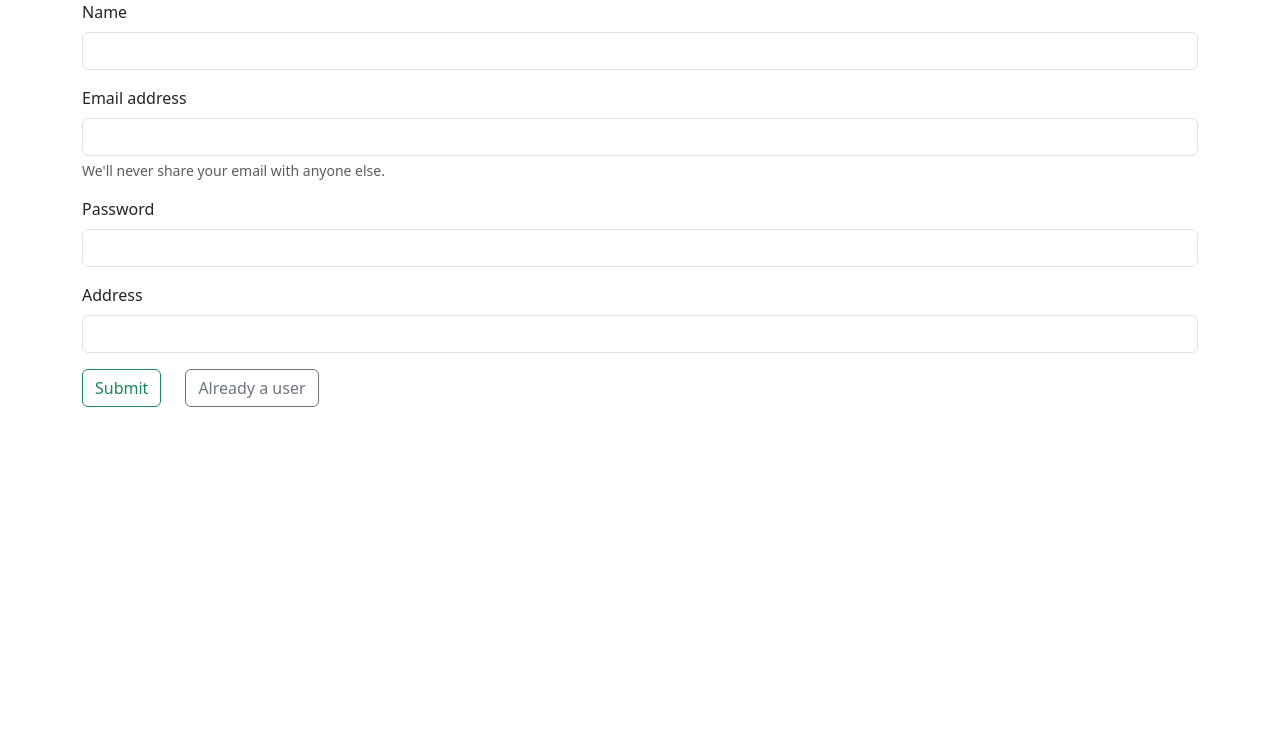
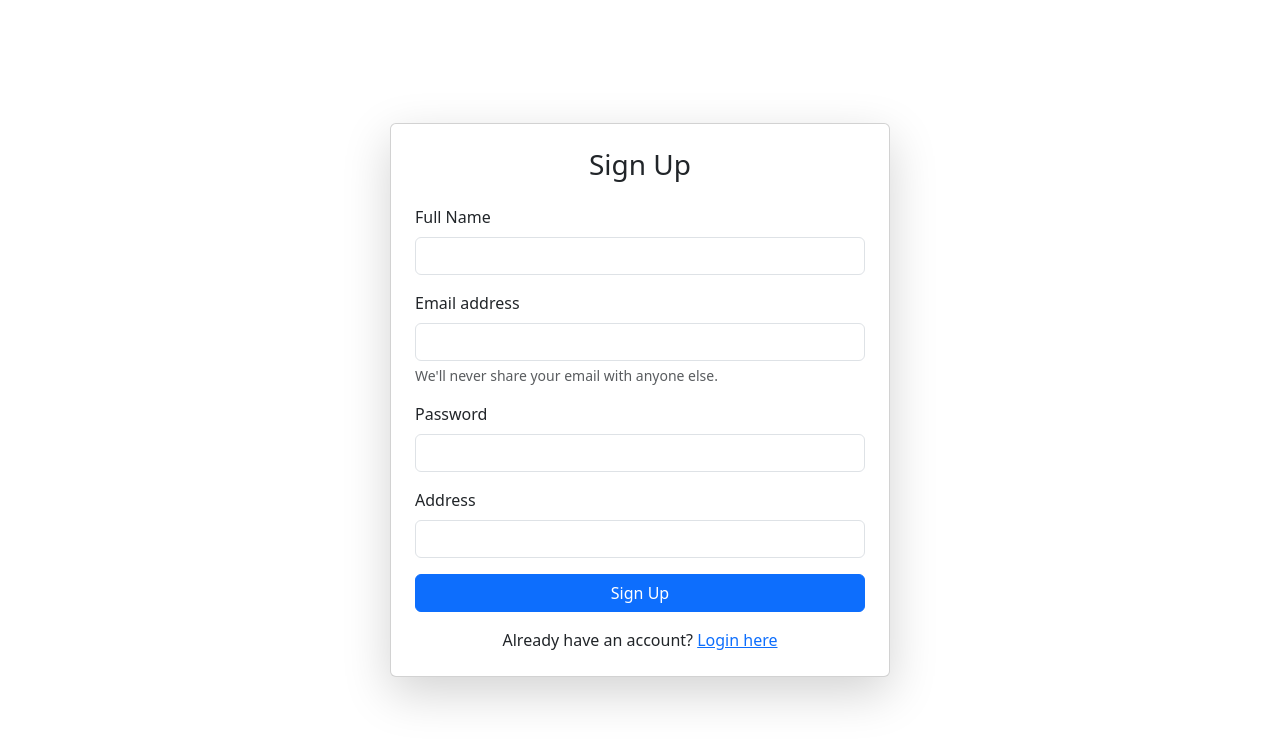
Before and after one commit to vais2004/Eatzyra, a React (Create React App) app in the folder my-app/: page /signup in a window 1280 px wide. Shown: the top 744 px of the page. Built offline with nearby package versions, Linux system fonts and the light colour scheme.

Commit message:
update the styling of login page and signup page

```diff
--- a/my-app/src/components/SignUp.jsx
+++ b/my-app/src/components/SignUp.jsx
@@ -1,3 +1,109 @@
+// import React, { useState } from "react";
+// import { Link } from "react-router-dom";
+
+// export default function SignUp() {
+//   const [data, setData] = useState({
+//     name: "",
+//     email: "",
+//     password: "",
+//     location: "",
+//   });
+
+//   const handleSubmit = async (e) => {
+//     e.preventDefault();
+//     const response = await fetch("http://localhost:5000/api/createuser", {
+//       method: "POST",
+//       headers: {
+//         "Content-Type": "application/json",
+//       },
+//       body: JSON.stringify({
+//         name: data.name,
+//         email: data.email,
+//         password: data.password,
+//         location: data.location,
+//       }),
+//     });
+
+//     const result = await response.json();
+//     console.log(result);
+
+//     if (response.ok) {
+//       setData({ name: "", email: "", password: "", location: "" });
+//     }
+//   };
+
+//   return (
+//     <>
+//       <div className="container">
+//         <form onSubmit={handleSubmit}>
+//           <div className="mb-3">
+//             <label htmlFor="name" className="form-label">
+//               Name
+//             </label>
+//             <input
+//               type="text"
+//               className="form-control"
+//               name="name"
+//               value={data.name}
+//               onChange={(e) => setData({ ...data, name: e.target.value })}
+//             />
+//           </div>
+//           <div className="mb-3">
+//             <label htmlFor="exampleInputEmail1" className="form-label">
+//               Email address
+//             </label>
+//             <input
+//               type="email"
+//               className="form-control"
+//               id="exampleInputEmail1"
+//               name="email"
+//               value={data.email}
+//               aria-describedby="emailHelp"
+//               onChange={(e) => setData({ ...data, email: e.target.value })}
+//             />
+//             <div id="emailHelp" className="form-text">
+//               We'll never share your email with anyone else.
+//             </div>
+//           </div>
+//           <div className="mb-3">
+//             <label htmlFor="exampleInputPassword1" className="form-label">
+//               Password
+//             </label>
+//             <input
+//               type="password"
+//               className="form-control"
+//               id="exampleInputPassword1"
+//               name="password"
+//               value={data.password}
+//               onChange={(e) => setData({ ...data, password: e.target.value })}
+//             />
+//           </div>
+
+//           <div className="mb-3">
+//             <label htmlFor="exampleInputLocation" className="form-label">
+//               Address
+//             </label>
+//             <input
+//               type="text"
+//               className="form-control"
+//               id="exampleInputLocation"
+//               name="location"
+//               value={data.location}
+//               onChange={(e) => setData({ ...data, location: e.target.value })}
+//             />
+//           </div>
+
+//           <button type="submit" className="btn btn-outline-success me-4">
+//             Submit
+//           </button>
+//           <Link to="/login" className="btn btn-outline-secondary">
+//             Already a user
+//           </Link>
+//         </form>
+//       </div>
+//     </>
+//   );
+// }
 import React, { useState } from "react";
 import { Link } from "react-router-dom";
 
@@ -16,12 +122,7 @@ export default function SignUp() {
       headers: {
         "Content-Type": "application/json",
       },
-      body: JSON.stringify({
-        name: data.name,
-        email: data.email,
-        password: data.password,
-        location: data.location,
-      }),
+      body: JSON.stringify(data),
     });
 
     const result = await response.json();
@@ -33,12 +134,13 @@ export default function SignUp() {
   };
 
   return (
-    <>
-      <div className="container">
+    <div className="container d-flex justify-content-center align-items-center" style={{ minHeight: "100vh" }}>
+      <div className="card shadow-lg p-4" style={{ maxWidth: "500px", width: "100%" }}>
+        <h3 className="text-center mb-4">Sign Up</h3>
         <form onSubmit={handleSubmit}>
           <div className="mb-3">
             <label htmlFor="name" className="form-label">
-              Name
+              Full Name
             </label>
             <input
               type="text"
@@ -46,6 +148,7 @@ export default function SignUp() {
               name="name"
               value={data.name}
               onChange={(e) => setData({ ...data, name: e.target.value })}
+              required
             />
           </div>
           <div className="mb-3">
@@ -60,6 +163,7 @@ export default function SignUp() {
               value={data.email}
               aria-describedby="emailHelp"
               onChange={(e) => setData({ ...data, email: e.target.value })}
+              required
             />
             <div id="emailHelp" className="form-text">
               We'll never share your email with anyone else.
@@ -76,9 +180,9 @@ export default function SignUp() {
               name="password"
               value={data.password}
               onChange={(e) => setData({ ...data, password: e.target.value })}
+              required
             />
           </div>
-
           <div className="mb-3">
             <label htmlFor="exampleInputLocation" className="form-label">
               Address
@@ -90,17 +194,19 @@ export default function SignUp() {
               name="location"
               value={data.location}
               onChange={(e) => setData({ ...data, location: e.target.value })}
+              required
             />
           </div>
 
-          <button type="submit" className="btn btn-outline-success me-4">
-            Submit
+          <button type="submit" className="btn btn-primary w-100 mb-3">
+            Sign Up
           </button>
-          <Link to="/login" className="btn btn-outline-secondary">
-            Already a user
-          </Link>
+          <div className="text-center">
+            <span>Already have an account? </span>
+            <Link to="/login">Login here</Link>
+          </div>
         </form>
       </div>
-    </>
+    </div>
   );
 }
--- a/my-app/src/pages/Login.jsx
+++ b/my-app/src/pages/Login.jsx
@@ -1,6 +1,101 @@
+// import React, { useState } from "react";
+// import { Link, useNavigate } from "react-router-dom";
+
+
+// export default function Login() {
+//   let navigate = useNavigate();
+
+//   const [data, setData] = useState({
+//     email: "",
+//     password: "",
+//   });
+
+//   const handleSubmit = async (e) => {
+//     e.preventDefault();
+//     const response = await fetch("http://localhost:5000/api/loginuser", {
+//       method: "POST",
+//       headers: {
+//         "Content-Type": "application/json",
+//       },
+//       body: JSON.stringify({
+//         email: data.email,
+//         password: data.password,
+//       }),
+//     });
+
+//     const result = await response.json();
+//     console.log(result);
+
+//     if (response.ok) {
+//       setData({ email: "", password: "" });
+//     }
+//     // if (response.ok) {
+//     //   localStorage.setItem("userEmail",data.email);
+//     //   localStorage.setItem("authToken", result.authToken);
+//     //   console.log(localStorage.getItem("authToken"));
+//     //   navigate("/");
+//     // }
+// if (response.ok) {
+//   // Store the email from the form data before resetting
+//   localStorage.setItem("userEmail", data.email);
+//   localStorage.setItem("authToken", result.authToken);
+//   console.log("Stored email:", data.email);
+
+//   // Then reset the form
+//   setData({ email: "", password: "" });
+//   navigate("/");
+// }
+//   };
+
+//   return (
+//     <>
+//       <div className="container">
+//         <form onSubmit={handleSubmit}>
+//           <div className="mb-3">
+//             <label htmlFor="exampleInputEmail1" className="form-label">
+//               Email address
+//             </label>
+//             <input
+//               type="email"
+//               className="form-control"
+//               id="exampleInputEmail1"
+//               name="email"
+//               value={data.email}
+//               aria-describedby="emailHelp"
+//               onChange={(e) => setData({ ...data, email: e.target.value })}
+//             />
+//             <div id="emailHelp" className="form-text">
+//               We'll never share your email with anyone else.
+//             </div>
+//           </div>
+//           <div className="mb-3">
+//             <label htmlFor="exampleInputPassword1" className="form-label">
+//               Password
+//             </label>
+//             <input
+//               type="password"
+//               className="form-control"
+//               id="exampleInputPassword1"
+//               name="password"
+//               value={data.password}
+//               onChange={(e) => setData({ ...data, password: e.target.value })}
+//             />
+//           </div>
+
+//           <button type="submit" className="btn btn-outline-success me-4">
+//             Submit
+//           </button>
+//           <Link to="/signup" className="btn btn-outline-secondary">
+//             I'am a new user
+//           </Link>
+//         </form>
+//       </div>
+//     </>
+//   );
+// }
+
 import React, { useState } from "react";
 import { Link, useNavigate } from "react-router-dom";
-
 
 export default function Login() {
   let navigate = useNavigate();
@@ -27,29 +122,19 @@ export default function Login() {
     console.log(result);
 
     if (response.ok) {
+      localStorage.setItem("userEmail", data.email);
+      localStorage.setItem("authToken", result.authToken);
+      console.log("Stored email:", data.email);
+
       setData({ email: "", password: "" });
+      navigate("/");
     }
-    // if (response.ok) {
-    //   localStorage.setItem("userEmail",data.email);
-    //   localStorage.setItem("authToken", result.authToken);
-    //   console.log(localStorage.getItem("authToken"));
-    //   navigate("/");
-    // }
-if (response.ok) {
-  // Store the email from the form data before resetting
-  localStorage.setItem("userEmail", data.email);
-  localStorage.setItem("authToken", result.authToken);
-  console.log("Stored email:", data.email);
-
-  // Then reset the form
-  setData({ email: "", password: "" });
-  navigate("/");
-}
   };
 
   return (
-    <>
-      <div className="container">
+    <div className="container d-flex justify-content-center align-items-center" style={{ minHeight: "100vh" }}>
+      <div className="card shadow-lg p-4" style={{ maxWidth: "400px", width: "100%" }}>
+        <h3 className="text-center mb-4">Login</h3>
         <form onSubmit={handleSubmit}>
           <div className="mb-3">
             <label htmlFor="exampleInputEmail1" className="form-label">
@@ -63,6 +148,7 @@ if (response.ok) {
               value={data.email}
               aria-describedby="emailHelp"
               onChange={(e) => setData({ ...data, email: e.target.value })}
+              required
             />
             <div id="emailHelp" className="form-text">
               We'll never share your email with anyone else.
@@ -79,17 +165,19 @@ if (response.ok) {
               name="password"
               value={data.password}
               onChange={(e) => setData({ ...data, password: e.target.value })}
+              required
             />
           </div>
 
-          <button type="submit" className="btn btn-outline-success me-4">
-            Submit
+          <button type="submit" className="btn btn-success w-100 mb-3">
+            Login
           </button>
-          <Link to="/signup" className="btn btn-outline-secondary">
-            I'am a new user
-          </Link>
+          <div className="text-center">
+            <span>New here? </span>
+            <Link to="/signup">Create an account</Link>
+          </div>
         </form>
       </div>
-    </>
+    </div>
   );
 }
```
